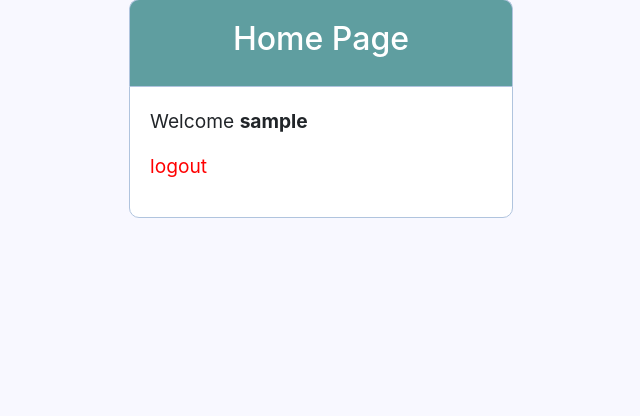
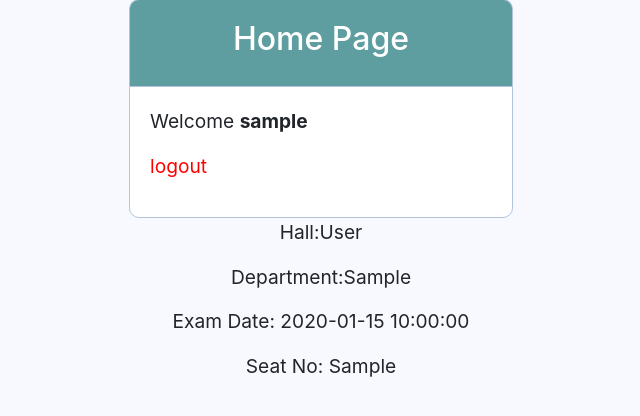
Before and after one commit to AmujoDotun/deletingsoon, a PHP site: page /students/index.php in a window 1280 px wide. Shown: the part 112-528 px from the top of the page, without its empty margins (319-959 px from the left). Run offline with PHP 8.4, Linux system fonts and the light colour scheme; the visitor is signed in with stand-in values (Sample User, id 1); tables that the repository leaves empty or names only in its code hold one stand-in row (values such as "Sample post").

Commit message:
seat allocation

```diff
--- a/core/server.php
+++ b/core/server.php
@@ -185,7 +185,9 @@ if (isset($_POST['login_user'])) {
   	$query = "SELECT * FROM students WHERE username='$username' AND password='$password'";
   	$results = mysqli_query($db, $query);
   	if (mysqli_num_rows($results) == 1) {
-  	  $_SESSION['username'] = $username;
+      $data = mysqli_fetch_assoc($results);
+      $_SESSION['username'] = $username;
+      $_SESSION['student_id'] = $data['id'];
   	  $_SESSION['success'] = "You are now logged in";
   	  header('location: index.php');
   	}else {
@@ -318,20 +320,39 @@ if (isset($_POST['reg_seat'])) {
   // Finally, register hall if there are no errors in the form
   if (count($errors) == 0) {
 
+    $students = getStudents($department);
 
-  	$query = "INSERT INTO seatno (level, department, hallname, examdate, starttime, endtime)
-        VALUES('$level', '$department', '$hallname', '$examdate', '$starttime', '$endtime')";
+    $seatNum = 0;
+
+    while($student = mysqli_fetch_assoc($students)) {
+      $seatNum++;
+      $student_id =$student['id'];
+
+    $query = "INSERT INTO seatno (`level`, department, hallname, examdate, starttime, endtime,student_id, seat_no)
+        VALUES('$level', '$department', '$hallname', '$examdate', '$starttime', '$endtime', '$student_id', '$seatNum')";
   	mysqli_query($db, $query);
   	$_SESSION['level'] = $level;
   	$_SESSION['success'] = "You have successfully register hall";
+
+    }
+
     header('location: /Admin/index.php');
-
-
 
   }
 }
 
 
+
+function getStudents($department) {
+
+  global $db;
+  $query = mysqli_query($db, "SELECT id FROM students WHERE department ='$department'  ");
+
+  if(mysqli_num_rows($query)>0) {
+    return $query;
+  }
+
+}
 
 
 
@@ -372,16 +393,16 @@ function getAllHallCapacity() {
 
 
 function closestRangeOfHallCapacity($studentsCount) {
-  //  variable to store difference Between StudentCount And HallCapacity = empty array
-  $diff = [];
+
+  $capacity = [];
   $hallCapacityQuery = getAllHallCapacity();
     while( $data = mysqli_fetch_assoc($hallCapacityQuery) ) {
         if($studentsCount < $data['hallcapacity']) {
-          $diff[] = $data['hallcapacity'];
+          $capacity[] = $data['hallcapacity'];
         }
     }
 
-   return min($diff);
+   return min($capacity);
 }
 
 
--- a/students/index.php
+++ b/students/index.php
@@ -52,35 +52,29 @@ $squery = $db->query($sql);
     <?php endif ?>
 </div>
 
-
 <?php
      $server='localhost';
      $dbuser='root';
      $dbpass='';
      $db='examseatallocation';
-    $conn=mysqli_connect($server,$dbuser,$dbpass,$db);//database connection
-    mysqli_query($conn,"UPDATE viewcount set views=views+1 where pagename='individualdata'");
-    $re=mysqli_query($conn,"SELECT * from viewcount where pagename='individualdata' ");
-    while ($view=mysqli_fetch_array($re)) {
+
+     $conn=mysqli_connect($server,$dbuser,$dbpass,$db);//database connection
+     $student_id = isset($_SESSION['student_id'])? $_SESSION['student_id']:'';
+     $sql        = "SELECT * FROM seatno WHERE student_id='$student_id' LIMIT 1";
+     $query      = $conn->query($sql);
+     $seatNum    = mysqli_fetch_assoc($query);
+
     ?>
-    <?php
-     $sql = "SELECT * FROM seatno";
-     $details = $conn->query($sql);
 
-     ?>
      <div text-align ="center">
 
      </div>
-
      <center>
-     <?php while($assign =mysqli_fetch_assoc($details)) :?>
-      <p>Hall:<?= $assign['hallname']; ?></p>
-      <p>Department:<?= $assign['department']; ?></p>
-      <p>Exam Date: <?= $assign['examdate']; ?></p>
-      <?php endwhile; ?>
-      Seat No: <span class="glyphicon glyphicon-eye-open"></span><?php echo " ".$view['views'];} ?>
+      <p>Hall:<?= $seatNum['hallname']; ?></p>
+      <p>Department:<?= $seatNum['department']; ?></p>
+      <p>Exam Date: <?= $seatNum['examdate']; ?></p>
+      Seat No: <span class="glyphicon glyphicon-eye-open"><?= $seatNum['seat_no'] ?></span>
      </center>
-
 
     <?php  if(isset($_POST["submit"])){
     $roll=$_POST["rollno"];
```
